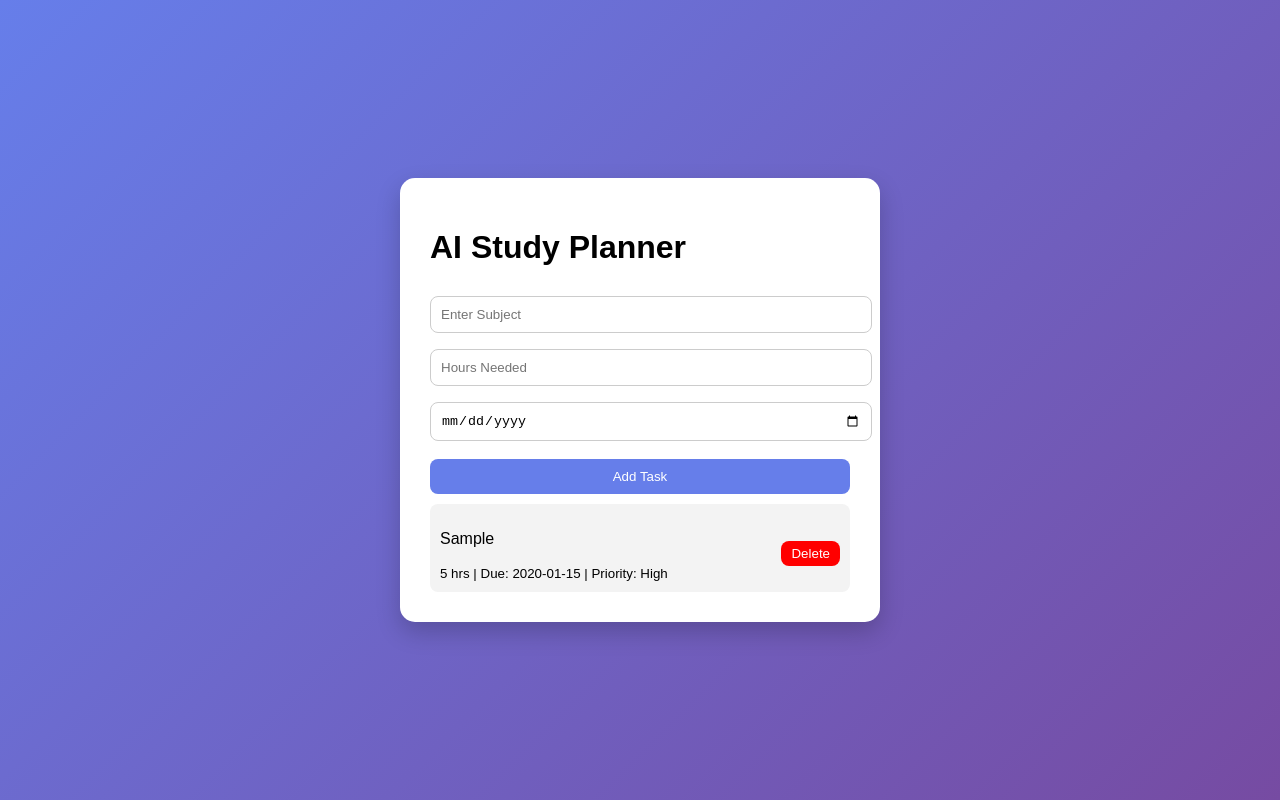
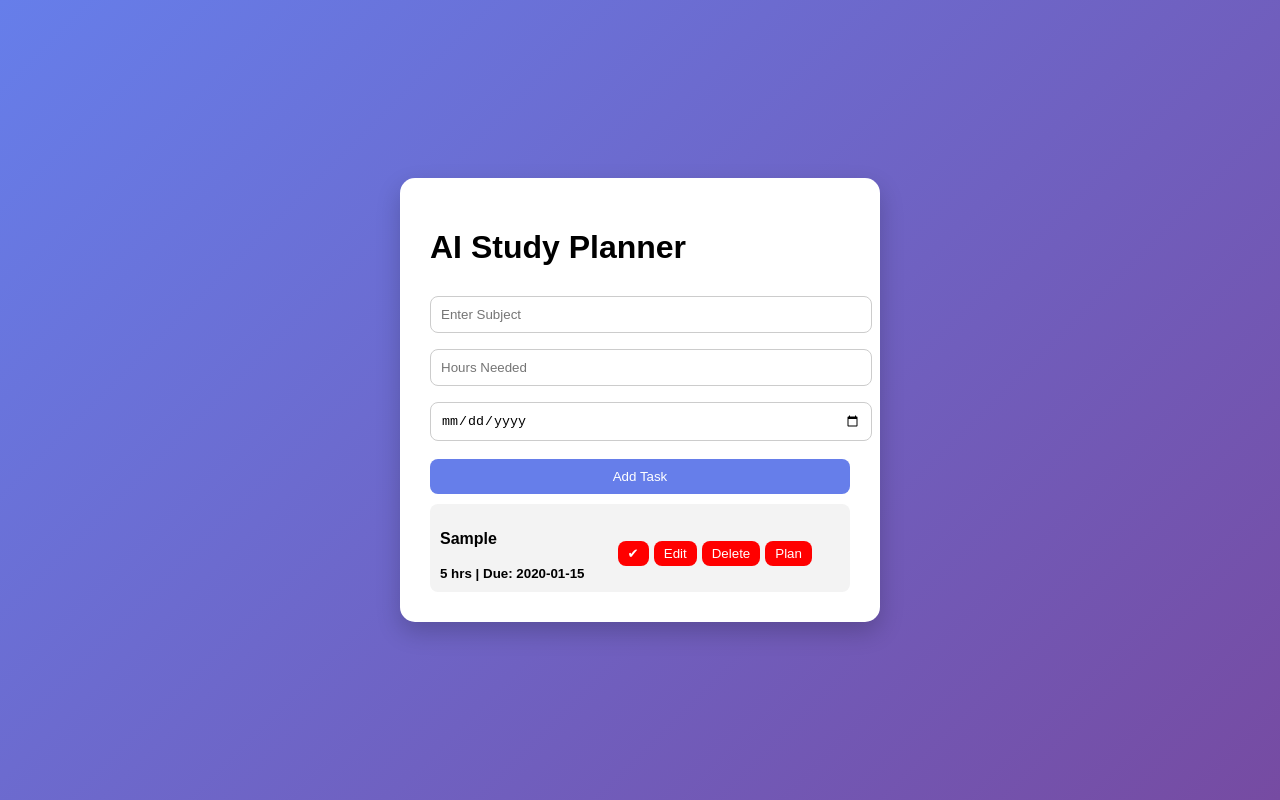
Before and after one commit to ManavVaishnani0/AI-Study-Planner, a React (Vite) app in the folder ai-study-planner/: page / in a window 1280 px wide. Both pictures are taken after typing "Sample", "5", "2020-01-15" into the empty fields and a click on the button "Add Task". Built offline with nearby package versions, Linux system fonts and the light colour scheme.

Commit message:
Added edit, complete, improved planner logic

```diff
--- a/ai-study-planner/src/App.jsx
+++ b/ai-study-planner/src/App.jsx
@@ -3,44 +3,70 @@ import TaskForm from "./components/TaskForm";
 import TaskList from "./components/TaskList";
 
 function App() {
-  // Load from localStorage
   const [tasks, setTasks] = useState(() => {
-    const savedTasks = localStorage.getItem("tasks");
-    return savedTasks ? JSON.parse(savedTasks) : [];
+    const saved = localStorage.getItem("tasks");
+    return saved ? JSON.parse(saved) : [];
   });
 
-  // Save to localStorage whenever tasks change
   useEffect(() => {
-    console.log("Saving tasks:", tasks);
     localStorage.setItem("tasks", JSON.stringify(tasks));
   }, [tasks]);
 
-  // Add task
   const addTask = (name, hours, deadline) => {
-    const newTask = { name, hours, deadline };
+    const newTask = { name, hours, deadline, completed: false };
     setTasks([...tasks, newTask]);
   };
 
-  // Delete task
   const deleteTask = (index) => {
-    const updatedTasks = tasks.filter((task, i) => i !== index);
-    setTasks(updatedTasks);
+    setTasks(tasks.filter((_, i) => i !== index));
   };
 
-  //Sort Task
-  const sortedTasks = [...tasks].sort((a, b) => {
-    return new Date(a.deadline) - new Date(b.deadline);
-  });
+  const toggleComplete = (index) => {
+    const updated = [...tasks];
+    updated[index].completed = !updated[index].completed;
+    setTasks(updated);
+  };
+
+  const editTask = (index, newName) => {
+    const updated = [...tasks];
+    updated[index].name = newName;
+    setTasks(updated);
+  };
+
+  const generatePlan = (task) => {
+    const today = new Date();
+    const dueDate = new Date(task.deadline);
+
+    const days = Math.ceil((dueDate - today) / (1000 * 60 * 60 * 24));
+    if (days <= 0) return ["Deadline passed"];
+
+    const hoursPerDay = (task.hours / days).toFixed(2);
+
+    return Array.from({ length: days }, (_, i) =>
+      `Day ${i + 1}: ${hoursPerDay} hrs`
+    );
+  };
+
+  const sortedTasks = [...tasks].sort(
+    (a, b) => new Date(a.deadline) - new Date(b.deadline)
+  );
 
   return (
-  <div className="app-container">
-    <div className="card">
-      <h1>AI Study Planner</h1>
+    <div className="app-container">
+      <div className="card">
+        <h1>AI Study Planner</h1>
 
-      <TaskForm addTask={addTask} />
-      <TaskList tasks={sortedTasks} deleteTask={deleteTask} />
+        <TaskForm addTask={addTask} />
+
+        <TaskList
+          tasks={sortedTasks}
+          deleteTask={deleteTask}
+          toggleComplete={toggleComplete}
+          editTask={editTask}
+          generatePlan={generatePlan}
+        />
+      </div>
     </div>
-  </div>
   );
 }
 
--- a/ai-study-planner/src/components/TaskItem.jsx
+++ b/ai-study-planner/src/components/TaskItem.jsx
@@ -1,25 +1,68 @@
-function TaskItem({ name, hours, deadline, deleteTask }) {
-  const today = new Date();
-  const dueDate = new Date(deadline);
+import { useState } from "react";
 
-  const diffDays = Math.ceil(
-    (dueDate - today) / (1000 * 60 * 60 * 24)
-  );
-
-  let priority = "Low";
-
-  if (diffDays <= 2) priority = "High";
-  else if (diffDays <= 5) priority = "Medium";
+function TaskItem({
+  task,
+  index,
+  deleteTask,
+  toggleComplete,
+  editTask,
+  generatePlan,
+}) {
+  const [plan, setPlan] = useState([]);
+  const [editing, setEditing] = useState(false);
+  const [newName, setNewName] = useState(task.name);
 
   return (
     <div className="task-item">
       <div>
-        <p>{name}</p>
+        {editing ? (
+          <input
+            value={newName}
+            onChange={(e) => setNewName(e.target.value)}
+          />
+        ) : (
+          <p
+            style={{
+              textDecoration: task.completed ? "line-through" : "none",
+            }}
+          >
+            {task.name}
+          </p>
+        )}
+
         <small>
-          {hours} hrs | Due: {deadline} | Priority: {priority}
+          {task.hours} hrs | Due: {task.deadline}
         </small>
       </div>
-      <button onClick={deleteTask}>Delete</button>
+
+      <div>
+        <button onClick={() => toggleComplete(index)}>✔</button>
+
+        {editing ? (
+          <button
+            onClick={() => {
+              editTask(index, newName);
+              setEditing(false);
+            }}
+          >
+            Save
+          </button>
+        ) : (
+          <button onClick={() => setEditing(true)}>Edit</button>
+        )}
+
+        <button onClick={() => deleteTask(index)}>Delete</button>
+
+        <button onClick={() => setPlan(generatePlan(task))}>
+          Plan
+        </button>
+      </div>
+
+      <div>
+        {plan.map((p, i) => (
+          <p key={i}>{p}</p>
+        ))}
+      </div>
     </div>
   );
 }
--- a/ai-study-planner/src/components/TaskList.jsx
+++ b/ai-study-planner/src/components/TaskList.jsx
@@ -1,15 +1,23 @@
 import TaskItem from "./TaskItem";
 
-function TaskList({ tasks, deleteTask }) {
+function TaskList({
+  tasks,
+  deleteTask,
+  toggleComplete,
+  editTask,
+  generatePlan,
+}) {
   return (
     <div>
       {tasks.map((task, index) => (
         <TaskItem
           key={index}
-          name={task.name}
-          hours={task.hours}
-          deadline={task.deadline}
-          deleteTask={() => deleteTask(index)}
+          task={task}
+          index={index}
+          deleteTask={deleteTask}
+          toggleComplete={toggleComplete}
+          editTask={editTask}
+          generatePlan={generatePlan}
         />
       ))}
     </div>
--- a/ai-study-planner/src/index.css
+++ b/ai-study-planner/src/index.css
@@ -53,10 +53,12 @@ button:hover {
   margin-top: 10px;
   border-radius: 8px;
   align-items: center;
+  font-weight: bold;
 }
 
 .task-item button {
   width: auto;
   padding: 5px 10px;
   background: red;
+  margin-left: 5px;
 }
```
